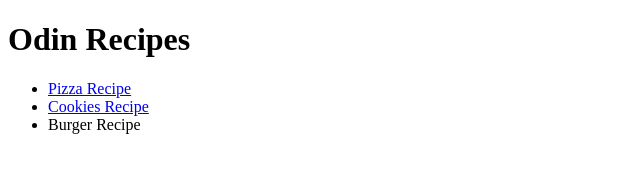
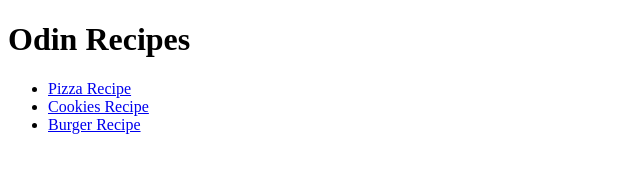
Before and after one commit to polycont/odin-recipes, a plain HTML site: page index.html in a window 1280 px wide. Shown: the whole page, without its empty margins (0-640 px from the left). Drawn offline with Linux system fonts and the light colour scheme.

Commit message:
Fix a misplaced closing anchor tag

```diff
--- a/index.html
+++ b/index.html
@@ -9,7 +9,7 @@
         <ul>
             <li><a href="./recipes/pizza.html">Pizza Recipe</a></li>
             <li><a href="./recipes/cookies.html">Cookies Recipe</a></li>
-            <li><a href="./recipes/burgers.html"></a>Burger Recipe</li>
+            <li><a href="./recipes/burgers.html">Burger Recipe</a></li>
         </ul>
     </body>
 </html>
```
